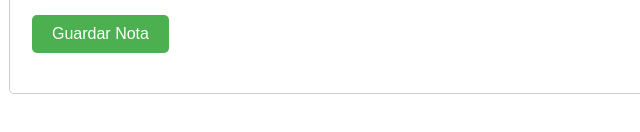
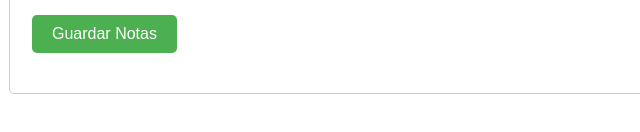
Before and after one commit to Lawnservices/aprender, a plain HTML site: page notass/index.html in a window 1280 px wide. Shown: the part 260-392 px from the top of the page, 310-950 px from the left. Drawn offline with Linux system fonts and the light colour scheme.

Commit message:
areglo
esta arreglado pagina dos

```diff
--- a/notass/index.html
+++ b/notass/index.html
@@ -10,7 +10,7 @@
     <div class="container">
         <h1>Notas Escolares</h1>
         <textarea id="noteInput" placeholder="Escribe tu nota aquí..."></textarea>
-        <button onclick="saveNote()">Guardar Nota</button>
+        <button onclick="saveNote()">Guardar Notas</button>
         <ul id="noteList"></ul>
     </div>
     <script src="app.js"></script>
```
